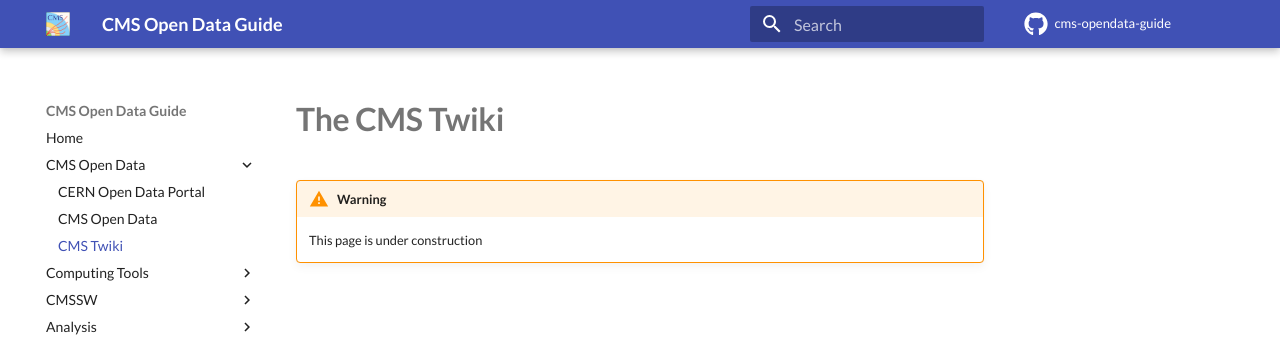
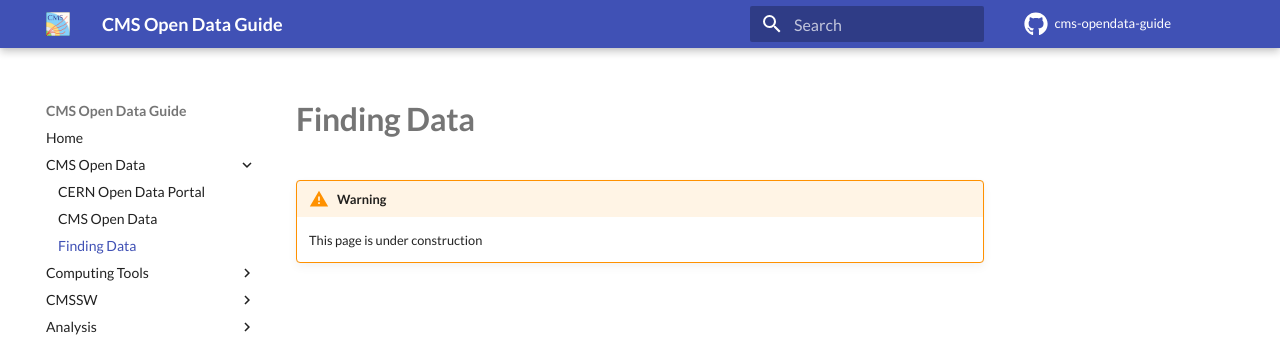
Before and after one commit to cernopendata/cms-opendata-guide, an MkDocs documentation site: the page built from docs/cmsOpenData/findingData.md, in a window 1280 px wide. Shown: the top 343 px of the page. Built offline with MkDocs 1.6.1 and Material for MkDocs 9.7.7, drawn with Linux system fonts in a browser that asks for light colours; comment, search, counter and statistics services are not loaded.

Commit message:
remove twiki page, add page on Finding data - this addresses issue 34

```diff
--- a/docs/cmsOpenData/cmstwiki.md
+++ b/docs/cmsOpenData/findingData.md
@@ -1,4 +1,4 @@
-# The CMS Twiki
+# Finding Data
 
 !!! Warning
     This page is under construction
--- a/mkdocs.yml
+++ b/mkdocs.yml
@@ -13,7 +13,7 @@
     - 'CMS Open Data':
         - 'CERN Open Data Portal': cmsOpenData/cernportal.md
         - 'CMS Open Data': cmsOpenData/cmsopendata.md
-        - 'CMS Twiki': cmsOpenData/cmstwiki.md
+        - 'Finding Data': cmsOpenData/findingData.md
     - 'Computing Tools':
         - 'UNIX': tools/unix.md
         - 'ROOT': tools/root.md
```
